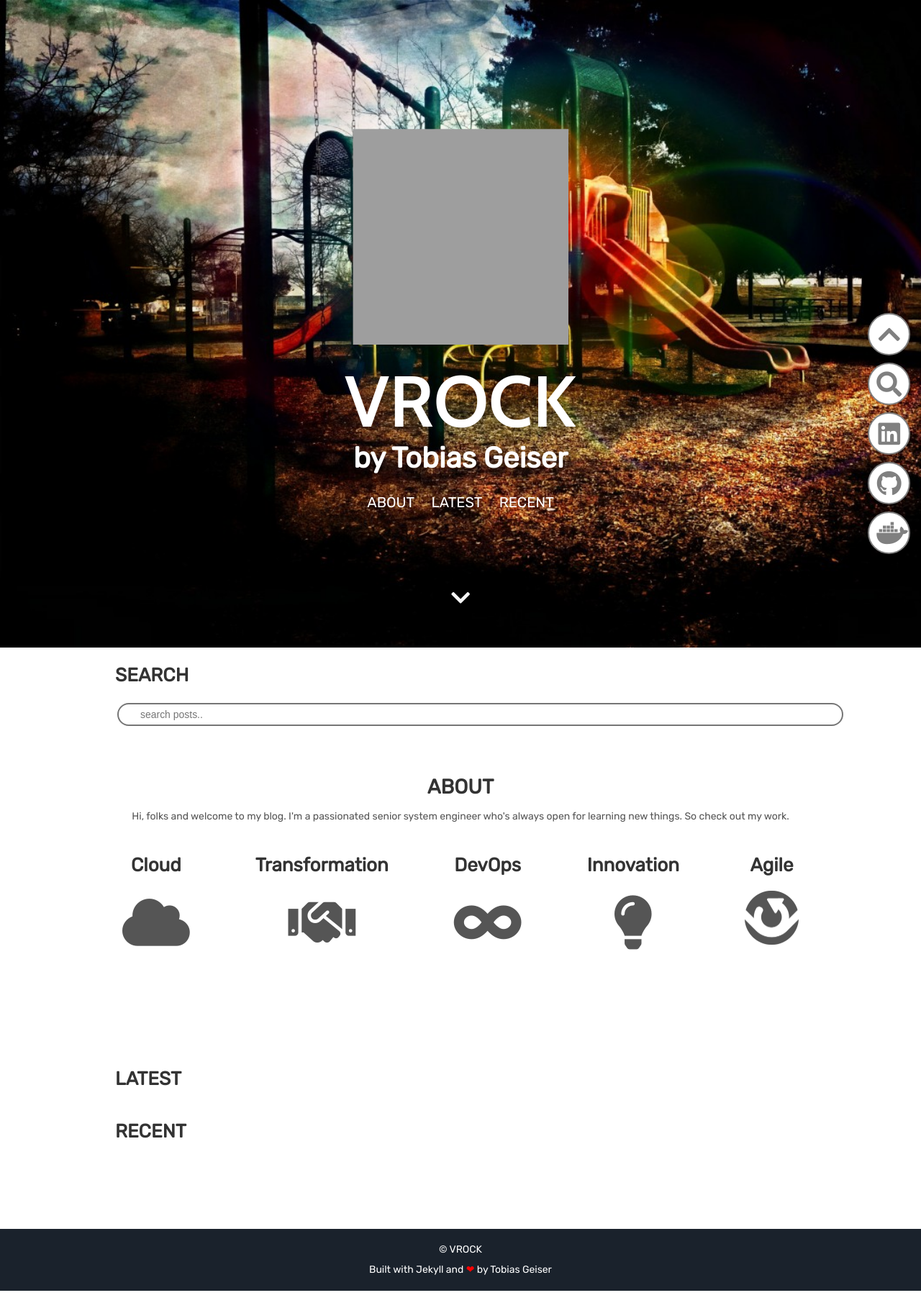
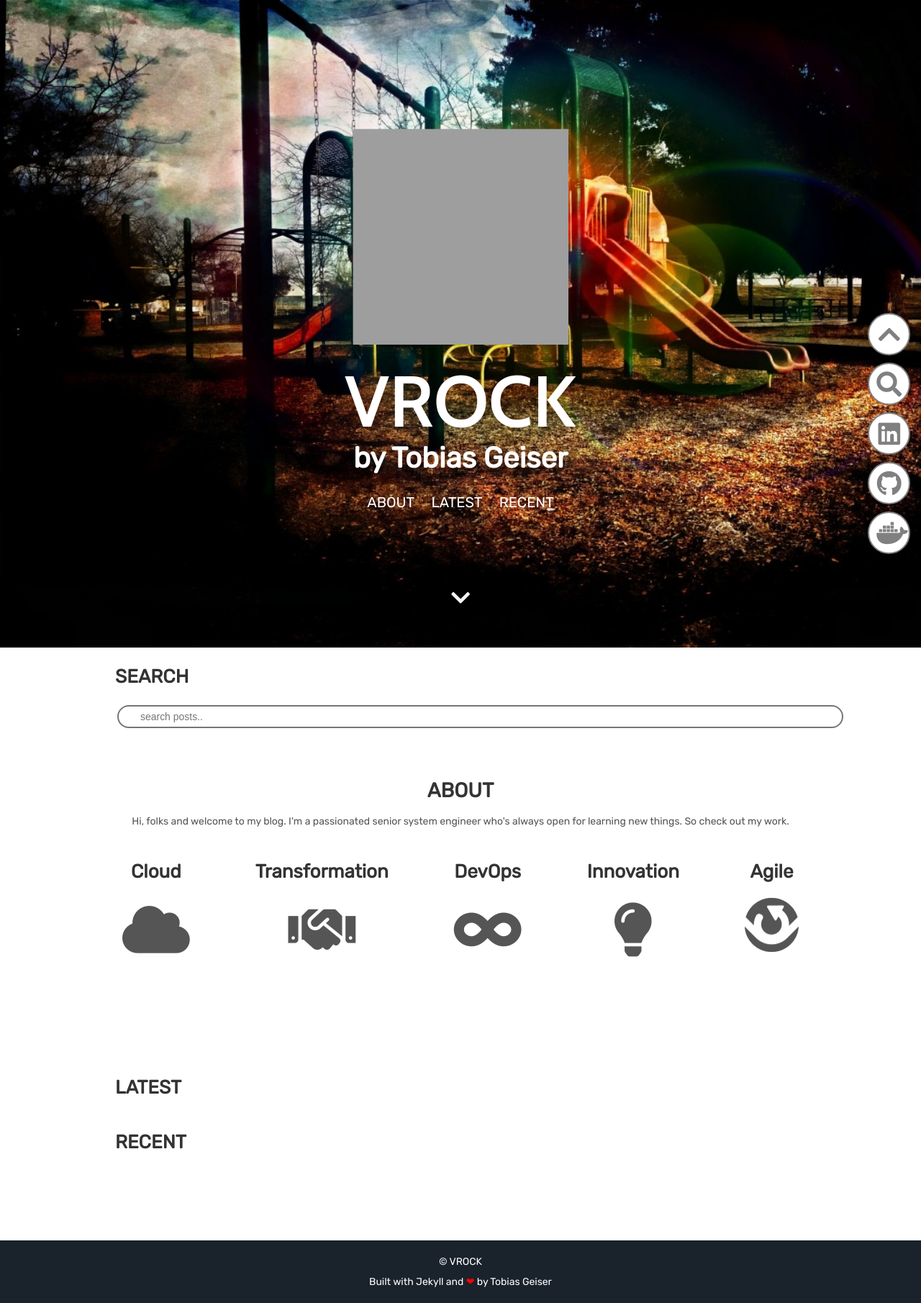
Before and after one commit to team-vrock/jekyll-theme-vrock, a Jekyll site: the page built from index.html, in a window 1280 px wide. Shown: the whole page at 72% size. Built offline with Jekyll 4.4.1, drawn with Linux system fonts in a browser that asks for light colours; comment, search, counter and statistics services are not loaded; grey boxes are pictures that could not be loaded.

Commit message:
changed line-height

```diff
--- a/_sass/_base.scss
+++ b/_sass/_base.scss
@@ -15,13 +15,13 @@ article, aside, figcaption, figure, footer, header, nav, section {
 h1, h2, h3, h4 stong {
     margin-top: 0.5em;
     padding-top: 0.5em;
-    line-height: 1.0;
+    line-height: 1.125;
     color: #333;
 }
 h5, h6 {
     margin-top: 0em;
     padding-top: 0.125em;
-    line-height: 1.0;
+    line-height: 0.75;
     color: #333;
 }
 h1 {
```
